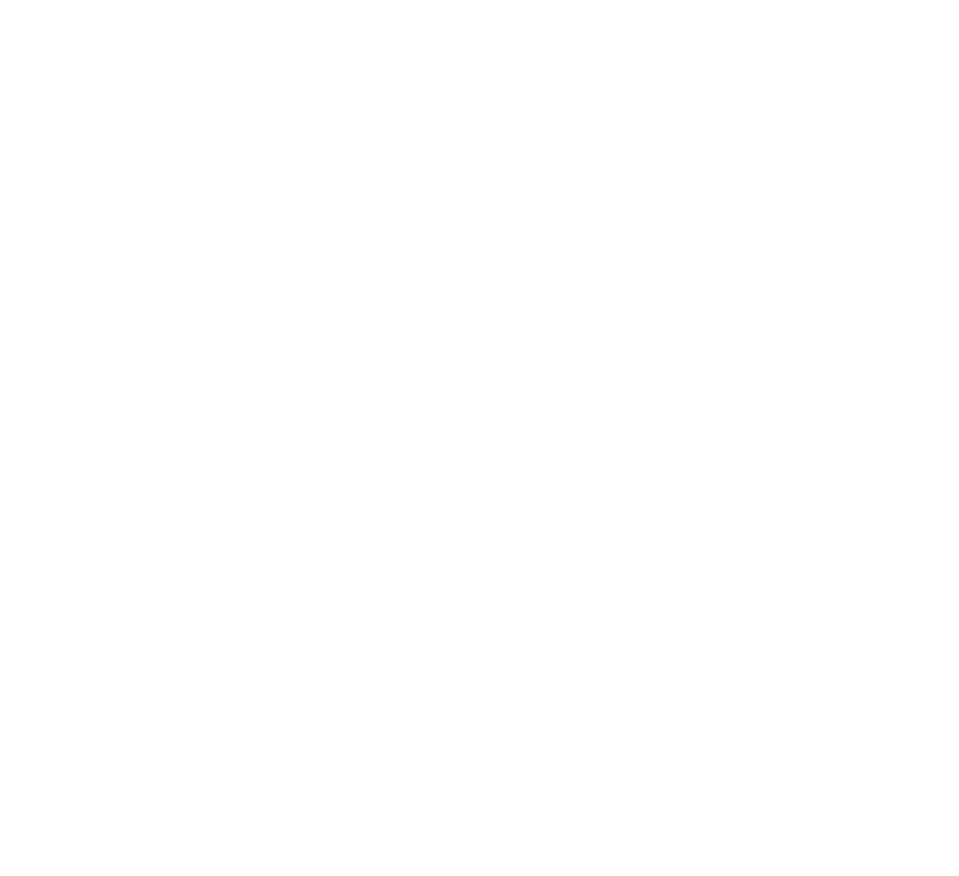
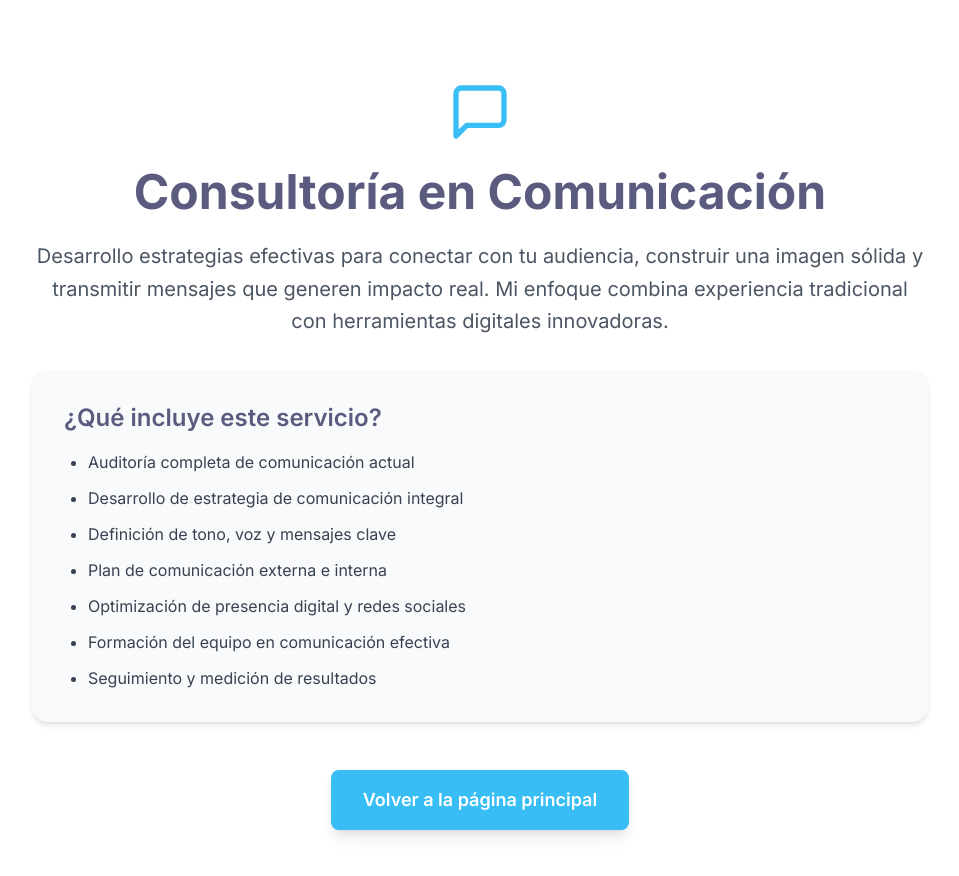
Before and after one commit to osanemeterio/oscarsanemeterio, a React (Vite) app: page /ConsultoriaEnComunicacion in a window 1280 px wide. Before the commit this address had no page. Shown: the top 876 px of the page, without its empty margins (160-1119 px from the left). Before the commit the page ends 800 px from the top, so only its background shows below. Built offline with nearby package versions, Linux system fonts and the light colour scheme.

Commit message:
Crear páginas para servicios principales con ruta específica

```diff
--- a/src/App.tsx
+++ b/src/App.tsx
@@ -1,6 +1,9 @@
 import { BrowserRouter as Router, Routes, Route } from 'react-router-dom'
 import Home from './pages/Home'
 import Consultoria from './pages/Consultoria'
+import ConsultoriaEnComunicacion from './pages/ConsultoriaEnComunicacion'
+import CapacitacionIA from './pages/CapacitacionIA'
+import ProduccionContenidos from './pages/ProduccionContenidos'
 import ComunicacionInstitucional from './pages/ComunicacionInstitucional'
 import FormacionIA from './pages/FormacionIA'
 import CreacionContenidos from './pages/CreacionContenidos'
@@ -13,6 +16,9 @@ function App() {
       <Routes>
         <Route path="/" element={<Home />} />
         <Route path="/consultoria" element={<Consultoria />} />
+        <Route path="/ConsultoriaEnComunicacion" element={<ConsultoriaEnComunicacion />} />
+        <Route path="/capacitacion-ia" element={<CapacitacionIA />} />
+        <Route path="/produccion-contenidos" element={<ProduccionContenidos />} />
         <Route path="/comunicacion-institucional" element={<ComunicacionInstitucional />} />
         <Route path="/formacion-ia" element={<FormacionIA />} />
         <Route path="/creacion-contenidos" element={<CreacionContenidos />} />
--- /dev/null
+++ b/src/pages/CapacitacionIA.tsx
@@ -0,0 +1,38 @@
+import { Brain } from 'lucide-react'
+
+export default function CapacitacionIAPage() {
+  return (
+    <div className="min-h-screen bg-white text-[#5a5b7f] py-20 px-4">
+      <div className="max-w-4xl mx-auto text-center">
+        <Brain className="w-16 h-16 text-[#39bdf5] mx-auto mb-6" />
+        <h1 className="text-4xl md:text-5xl font-bold mb-6">Capacitación en IA Aplicada</h1>
+        <p className="text-xl text-gray-600 mb-8 leading-relaxed">
+          Formación estratégica en herramientas de inteligencia artificial diseñada para profesionales y equipos
+          que quieren aprovechar el potencial de la IA de manera práctica y efectiva en su trabajo diario.
+        </p>
+
+        <div className="bg-gray-50 p-8 rounded-2xl shadow-md text-left">
+          <h2 className="text-2xl font-semibold mb-4">¿Qué incluye este servicio?</h2>
+          <ul className="list-disc pl-6 text-gray-700 space-y-3">
+            <li>Introducción práctica a herramientas de IA más relevantes</li>
+            <li>Capacitación en prompt engineering y optimización</li>
+            <li>Talleres hands-on con casos reales del sector</li>
+            <li>Implementación de flujos de trabajo con IA</li>
+            <li>Evaluación y selección de herramientas adecuadas</li>
+            <li>Seguimiento personalizado post-formación</li>
+            <li>Recursos y materiales de apoyo continuos</li>
+          </ul>
+        </div>
+
+        <div className="mt-12">
+          <a
+            href="/"
+            className="btn-primary text-lg font-semibold inline-block"
+          >
+            Volver a la página principal
+          </a>
+        </div>
+      </div>
+    </div>
+  )
+}
--- /dev/null
+++ b/src/pages/ConsultoriaEnComunicacion.tsx
@@ -0,0 +1,39 @@
+import { MessageSquare } from 'lucide-react'
+
+export default function ConsultoriaEnComunicacionPage() {
+  return (
+    <div className="min-h-screen bg-white text-[#5a5b7f] py-20 px-4">
+      <div className="max-w-4xl mx-auto text-center">
+        <MessageSquare className="w-16 h-16 text-[#39bdf5] mx-auto mb-6" />
+        <h1 className="text-4xl md:text-5xl font-bold mb-6">Consultoría en Comunicación</h1>
+        <p className="text-xl text-gray-600 mb-8 leading-relaxed">
+          Desarrollo estrategias efectivas para conectar con tu audiencia, construir una imagen sólida y
+          transmitir mensajes que generen impacto real. Mi enfoque combina experiencia tradicional con
+          herramientas digitales innovadoras.
+        </p>
+
+        <div className="bg-gray-50 p-8 rounded-2xl shadow-md text-left">
+          <h2 className="text-2xl font-semibold mb-4">¿Qué incluye este servicio?</h2>
+          <ul className="list-disc pl-6 text-gray-700 space-y-3">
+            <li>Auditoría completa de comunicación actual</li>
+            <li>Desarrollo de estrategia de comunicación integral</li>
+            <li>Definición de tono, voz y mensajes clave</li>
+            <li>Plan de comunicación externa e interna</li>
+            <li>Optimización de presencia digital y redes sociales</li>
+            <li>Formación del equipo en comunicación efectiva</li>
+            <li>Seguimiento y medición de resultados</li>
+          </ul>
+        </div>
+
+        <div className="mt-12">
+          <a
+            href="/"
+            className="btn-primary text-lg font-semibold inline-block"
+          >
+            Volver a la página principal
+          </a>
+        </div>
+      </div>
+    </div>
+  )
+}
--- a/src/pages/Home.tsx
+++ b/src/pages/Home.tsx
@@ -137,7 +137,15 @@ function App() {
         <div className="max-w-6xl mx-auto">
           <div className="grid md:grid-cols-3 gap-8">
             {coreServices.map((service, index) => (
-              <div key={index} className="slide-up service-card text-center">
+              <Link
+                key={index}
+                to={
+                  service.title === 'Consultoría en Comunicación' ? '/ConsultoriaEnComunicacion' :
+                  service.title === 'Capacitación en IA Aplicada' ? '/capacitacion-ia' :
+                  service.title === 'Producción de Contenidos' ? '/produccion-contenidos' : '/'
+                }
+                className="slide-up service-card text-center block no-underline hover:scale-105 transition-transform"
+              >
                 <div className="mb-4 flex justify-center">
                   {service.icon}
                 </div>
@@ -147,7 +155,7 @@ function App() {
                 <p className="text-gray-600 leading-relaxed">
                   {service.description}
                 </p>
-              </div>
+              </Link>
             ))}
           </div>
         </div>
--- /dev/null
+++ b/src/pages/ProduccionContenidos.tsx
@@ -0,0 +1,38 @@
+import { FileText } from 'lucide-react'
+
+export default function ProduccionContenidosPage() {
+  return (
+    <div className="min-h-screen bg-white text-[#5a5b7f] py-20 px-4">
+      <div className="max-w-4xl mx-auto text-center">
+        <FileText className="w-16 h-16 text-[#39bdf5] mx-auto mb-6" />
+        <h1 className="text-4xl md:text-5xl font-bold mb-6">Producción de Contenidos</h1>
+        <p className="text-xl text-gray-600 mb-8 leading-relaxed">
+          Creación de contenido web, podcasts y cursos online de calidad que conecten con tu audiencia y
+          posicionen tu marca como referente en tu sector. Contenido estratégico que genera resultados.
+        </p>
+
+        <div className="bg-gray-50 p-8 rounded-2xl shadow-md text-left">
+          <h2 className="text-2xl font-semibold mb-4">¿Qué incluye este servicio?</h2>
+          <ul className="list-disc pl-6 text-gray-700 space-y-3">
+            <li>Desarrollo de estrategia de contenidos integral</li>
+            <li>Producción de podcasts profesionales</li>
+            <li>Creación de cursos online y material educativo</li>
+            <li>Redacción web y contenido para blogs</li>
+            <li>Contenido para redes sociales y newsletters</li>
+            <li>Optimización SEO y posicionamiento</li>
+            <li>Calendario editorial y planificación de contenidos</li>
+          </ul>
+        </div>
+
+        <div className="mt-12">
+          <a
+            href="/"
+            className="btn-primary text-lg font-semibold inline-block"
+          >
+            Volver a la página principal
+          </a>
+        </div>
+      </div>
+    </div>
+  )
+}
```
